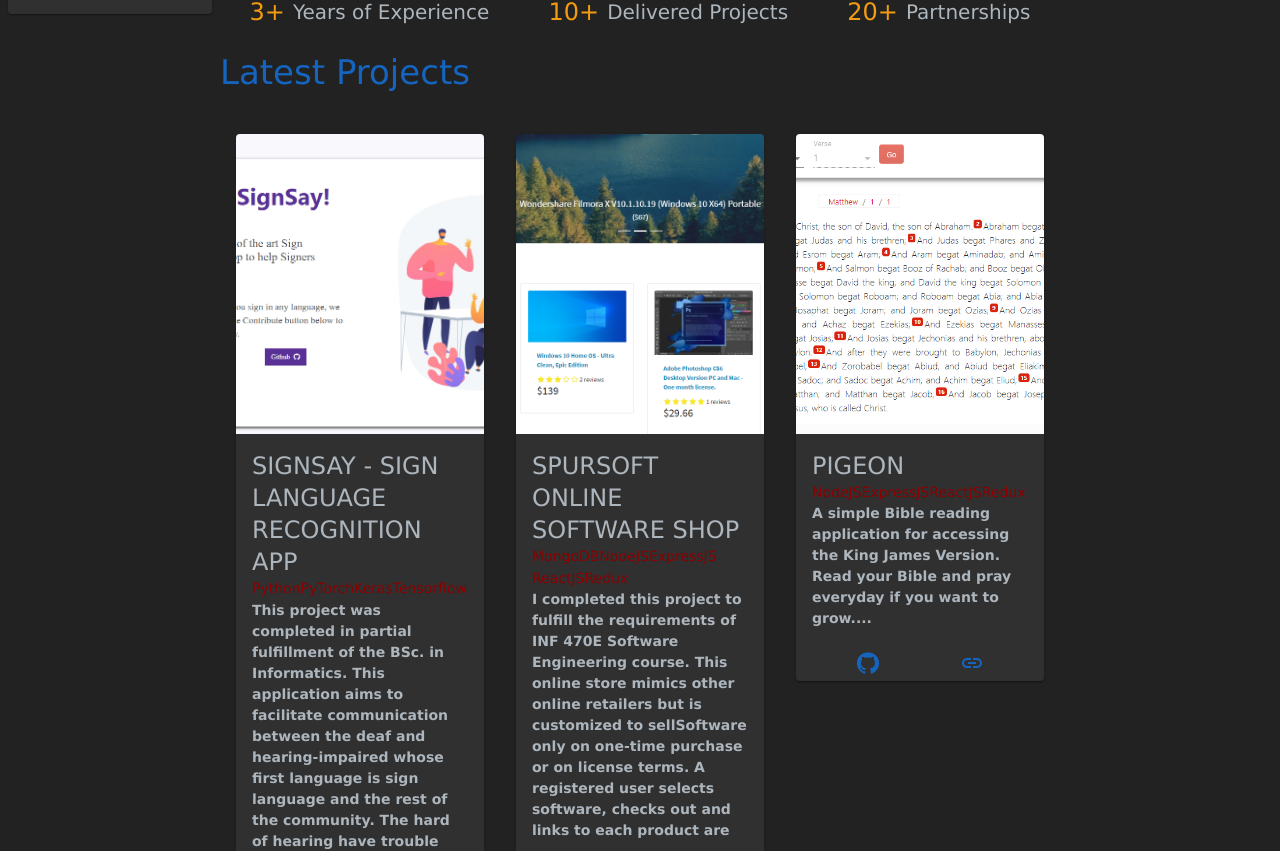
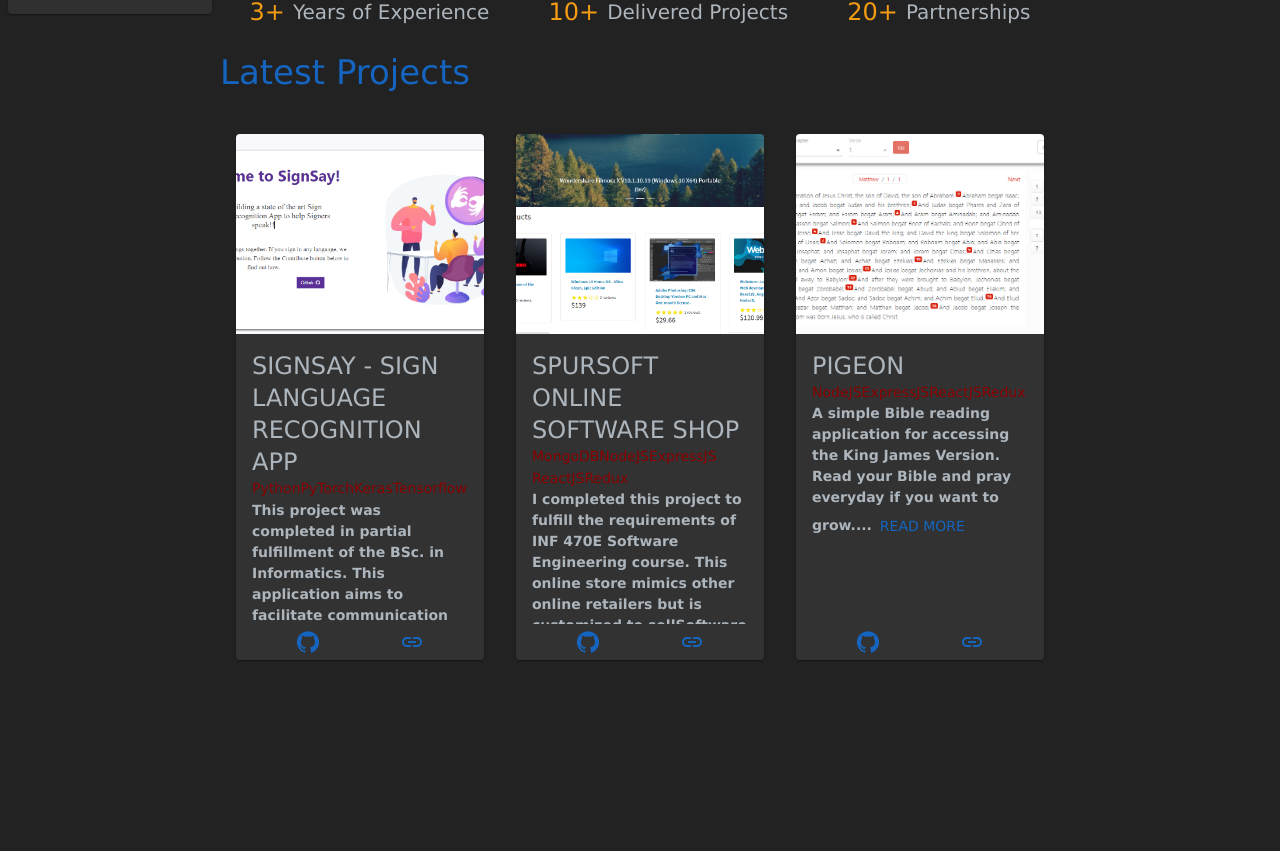
Before and after one commit to GodzillaJim/tigerv2, a React (Create React App) app: page / in a window 1280 px wide. Shown: the part 769-1620 px from the top of the page. After the commit the page ends 1453 px from the top, so only its background shows below. Built offline with nearby package versions, Linux system fonts and the light colour scheme; a web font is replaced by a local one.

Commit message:
TIGERV2: project card complete

```diff
--- a/src/components/projects/subComponents/ProjectCard.tsx
+++ b/src/components/projects/subComponents/ProjectCard.tsx
@@ -21,9 +21,9 @@
   return (
     <Grid container>
       <Grid item>
-        <Card>
-          <CardMedia sx={{ height: 300 }} image={image} />
-          <CardContent>
+        <Card sx={{ backgroundColor: "#333333eb" }}>
+          <CardMedia sx={{ height: 200 }} image={image} />
+          <CardContent sx={{ overflow: "hidden", minHeight: "290px", height: "290px" }}>
             <Grid container direction="column">
               <Grid item>
                 <Typography variant="h5">{name.toUpperCase()}</Typography>
@@ -40,8 +40,8 @@
                 </Grid>
               </Grid>
               <Grid item>
-                {summary.substring(0, 300) + "..."}
-                {summary.length > 300 && <Button onClick={handleReadMore}>Read More</Button>}
+                {summary.substring(0, 200) + "..."}
+                {<Button onClick={handleReadMore}>Read More</Button>}
               </Grid>
             </Grid>
           </CardContent>
```
